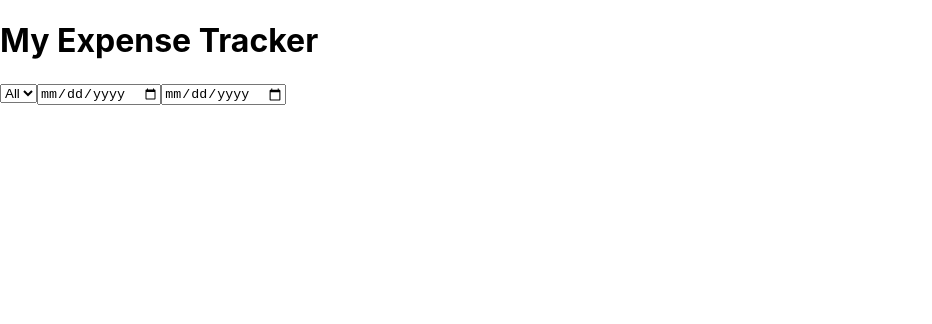
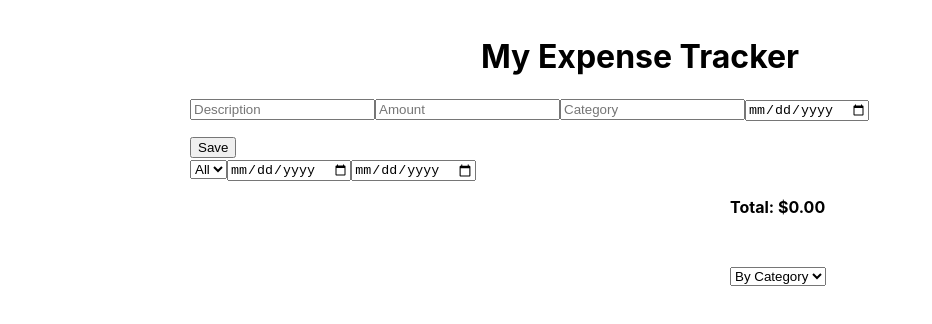
Before and after one commit to CesarAugustusGroB/codex-react-learning, a React (Create React App) app: page / in a window 1280 px wide. Shown: the top 324 px of the page, without its empty margins (0-932 px from the left). Built offline with nearby package versions, Linux system fonts and the light colour scheme.

Commit message:
feat: compose app layout

```diff
--- /dev/null
+++ b/src/App.module.css
@@ -0,0 +1,35 @@
+.container {
+  max-width: 900px;
+  margin: 0 auto;
+  padding: 1rem;
+}
+
+.header {
+  text-align: center;
+  margin-bottom: 1rem;
+}
+
+.layout {
+  display: flex;
+  flex-direction: column;
+  gap: 1rem;
+}
+
+.sidebar {
+  display: flex;
+  flex-direction: column;
+  gap: 1rem;
+}
+
+@media (min-width: 768px) {
+  .layout {
+    flex-direction: row;
+    align-items: flex-start;
+  }
+  .sidebar {
+    width: 40%;
+  }
+  .layout > :first-child {
+    flex: 1;
+  }
+}
--- a/src/App.tsx
+++ b/src/App.tsx
@@ -1,13 +1,30 @@
 import React from 'react';
-import ExpenseFilters from './components/ExpenseFilters/ExpenseFilters';
+import ExpenseForm from './components/ExpenseForm';
+import ExpenseFilters from './components/ExpenseFilters';
+import ExpenseList from './components/ExpenseList';
+import ExpenseSummary from './components/ExpenseSummary';
+import ExpenseChart from './components/ExpenseChart';
+import { ExpenseProvider } from './context';
+import styles from './App.module.css';
 
 const App: React.FC = () => {
   return (
-    <div>
-      <h1>My Expense Tracker</h1>
-      <ExpenseFilters />
-      {/* aquí podrías añadir otros componentes, ej ExpenseList */}
-    </div>
+    <ExpenseProvider>
+      <div className={styles.container}>
+        <header className={styles.header}>
+          <h1>My Expense Tracker</h1>
+        </header>
+        <ExpenseForm />
+        <ExpenseFilters />
+        <div className={styles.layout}>
+          <ExpenseList />
+          <aside className={styles.sidebar}>
+            <ExpenseSummary />
+            <ExpenseChart />
+          </aside>
+        </div>
+      </div>
+    </ExpenseProvider>
   );
 };
 
--- a/src/index.tsx
+++ b/src/index.tsx
@@ -2,7 +2,6 @@ import React from 'react';
 import ReactDOM from 'react-dom/client';
 import './styles/global.css';
 import App from './App';
-import { ExpenseProvider } from './context';
 import reportWebVitals from './reportWebVitals';
 
 const container = document.getElementById('root');
@@ -14,9 +13,7 @@ if (!container) {
 const root = ReactDOM.createRoot(container);
 root.render(
   <React.StrictMode>
-    <ExpenseProvider>
-      <App />
-    </ExpenseProvider>
+    <App />
   </React.StrictMode>
 );
 
```
